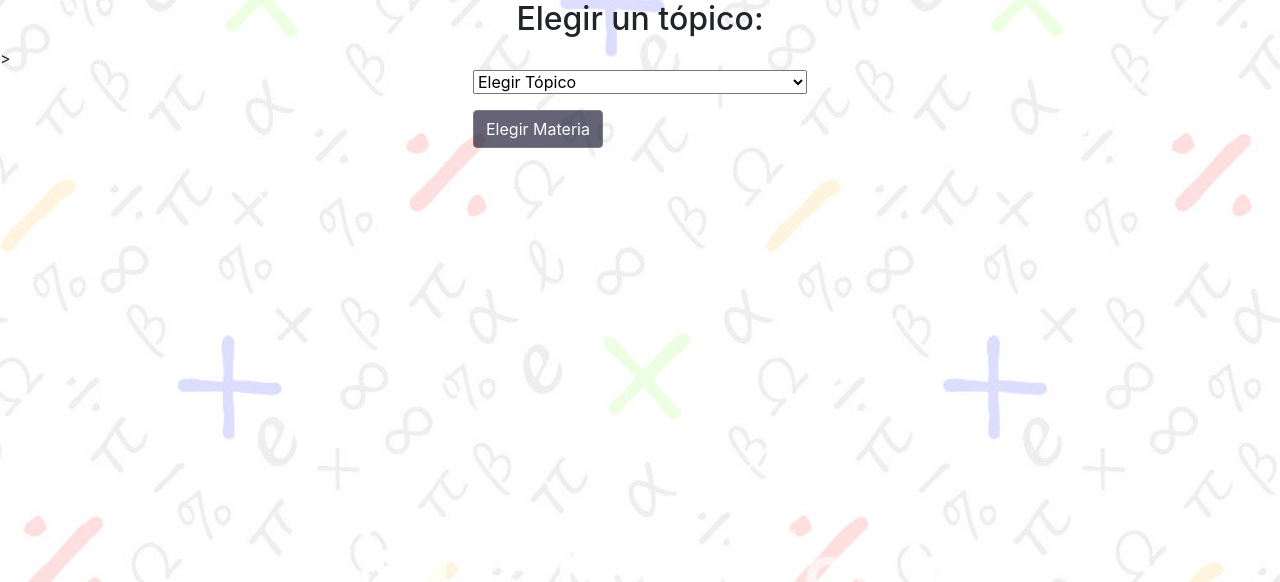
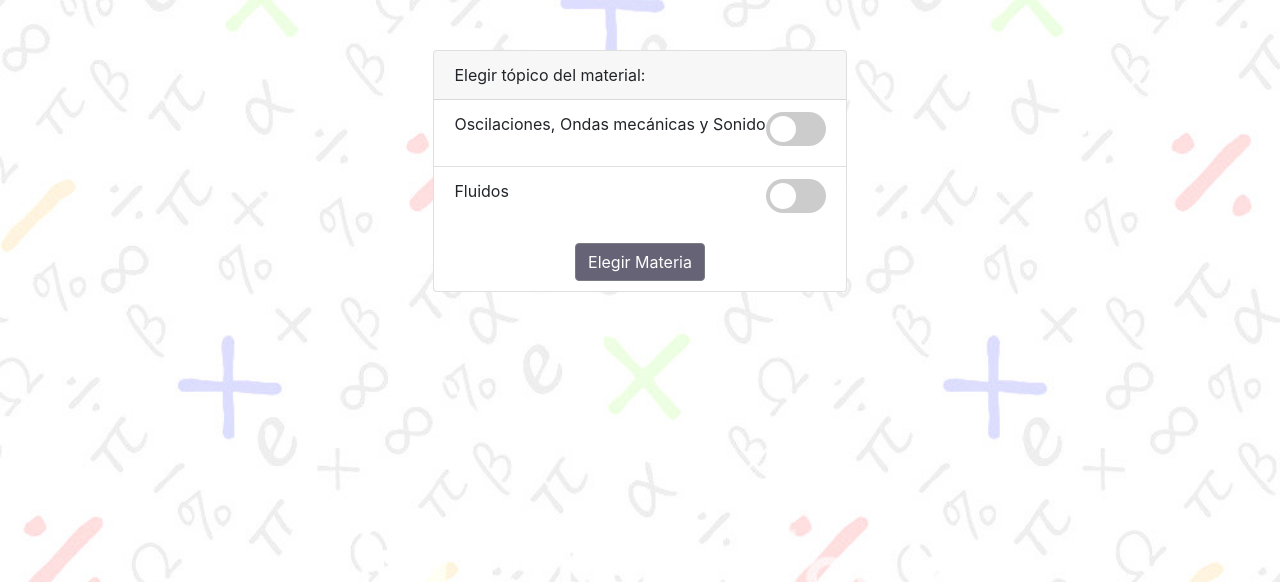
Before and after one commit to Sadaka1234/physics-website, a Django app: page /material/ in a window 1280 px wide. Shown: the part 64-646 px from the top of the page. Run offline with Django 3.2, Linux system fonts and the light colour scheme; a user stored in the database is signed in; data comes from the database, SQL or seed files in the repository; both versions use the stored data as it was after the commit; some libraries are stand-ins or nearby versions.

Commit message:
Clase 5: Listo pa subir

```diff
--- a/contenido/views.py
+++ b/contenido/views.py
@@ -17,15 +17,24 @@ def material(request):
       return redirect("login")
 
     elif "materia" in request.POST.keys():
-      context["submaterias"]=materia.objects.filter(topico=request.POST["materia"]).values("subtopico").order_by().distinct()
-      context["materia"]=request.POST["materia"]
+      consulta = request.POST.getlist('materia')
+      context["submaterias"]=materia.objects.filter(topico__in=consulta).values("subtopico").order_by().distinct()
+      context["materia"]=consulta
       return render(request, 'eleccion-submaterial.html', context)
 
     elif "submateria" in request.POST.keys():
-      actual = materia.objects.get(subtopico=request.POST["submateria"])
-      context["preguntas"]= ejercicio.objects.filter(materia=actual.id)
-      # Hay que crear el modelo de estudio context["preguntas"]=#
-      context["submateria"] = request.POST["submateria"]
+      consulta = request.POST.getlist('submateria')
+      print(request.POST)
+      print(consulta)
+      materias = materia.objects.filter(topico__in=context["materia"], subtopico__in=consulta).order_by().distinct()
+      print(materias)
+      id_materia = []
+      for i in materias:
+        print(i)
+        id_materia.append(i)
+      print(context)
+      context["preguntas"] = ejercicio.objects.filter(materia__in=id_materia).values("ruta").order_by()
+      context["submateria"] = consulta
       return render(request, 'mostrar-material.html', context)
 
   context["materias"] = materia.objects.values("topico").order_by().distinct()
--- /dev/null
+++ b/static/material-form.css
@@ -0,0 +1,74 @@
+/* The switch - the box around the slider */
+.switch {
+  position: relative;
+  display: inline-block;
+  width: 60px;
+  height: 34px;
+  float:right;
+}
+
+/* Hide default HTML checkbox */
+.switch input {display:none;}
+
+/* The slider */
+.slider {
+  position: absolute;
+  cursor: pointer;
+  top: 0;
+  left: 0;
+  right: 0;
+  bottom: 0;
+  background-color: #ccc;
+  -webkit-transition: .4s;
+  transition: .4s;
+}
+
+.slider:before {
+  position: absolute;
+  content: "";
+  height: 26px;
+  width: 26px;
+  left: 4px;
+  bottom: 4px;
+  background-color: white;
+  -webkit-transition: .4s;
+  transition: .4s;
+}
+
+input.default:checked + .slider {
+  background-color: #444;
+}
+input.primary:checked + .slider {
+  background-color: #2196F3;
+}
+input.success:checked + .slider {
+  background-color: #8bc34a;
+}
+input.info:checked + .slider {
+  background-color: #3de0f5;
+}
+input.warning:checked + .slider {
+  background-color: #FFC107;
+}
+input.danger:checked + .slider {
+  background-color: #f44336;
+}
+
+input:focus + .slider {
+  box-shadow: 0 0 1px #2196F3;
+}
+
+input:checked + .slider:before {
+  -webkit-transform: translateX(26px);
+  -ms-transform: translateX(26px);
+  transform: translateX(26px);
+}
+
+/* Rounded sliders */
+.slider.round {
+  border-radius: 34px;
+}
+
+.slider.round:before {
+  border-radius: 50%;
+}
--- a/templates/base.html
+++ b/templates/base.html
@@ -9,6 +9,8 @@
   <script src="https://ajax.googleapis.com/ajax/libs/jquery/1.11.1/jquery.min.js"></script>
   {% load bootstrap4 %}
   {% bootstrap_css %}
+  {% block estilos %}
+  {% endblock %}
 </head>
 <body class="body1">
       <nav class="navbar navbar-expand-lg navbar-dark" style="background-color: #1f1c71; font-size: larger">
@@ -67,4 +69,6 @@
       </div>
   {% bootstrap_javascript jquery='full' %}
 </body>
+{% block latex-scripts %}
+{% endblock %}
 </html>
--- a/templates/eleccion-material.html
+++ b/templates/eleccion-material.html
@@ -1,27 +1,48 @@
-{%  extends 'base.html' %}
+{% extends 'base.html' %}
+{% load staticfiles %}
+{% block estilos %}
+  <link rel="stylesheet" type="text/css" href="{% static 'material-form.css' %}">
+{% endblock %}
+
 {% block contenido %}
-  <center><h2> Elegir un tópico: </h2></center>>
-  <div class="d-flex justify-content-center h-100">
-    <form method="post">
-        <p>
-            <select id='materia' name="materia" class="mdb-select md-form">
-                <option value=" " disabled selected>Elegir Tópico</option>
-                {% for materia in materias %}
-                    <option value="{{ materia.topico }}">{{ materia.topico }}</option>
-                {% endfor %}
-            </select>
-        </p>
-        <p>{% csrf_token %}<button type="submit" class="btn btn-dark" style="background-color: #13112c" id="input-aceptado" disabled>Elegir Materia</button></p>
-    </form>
+  <div class="container">
+    <div class="row justify-content-md-center">
+      <div class="card" style="margin:50px 0">
+        <div class="card-header">Elegir tópico del material:</div>
+        <form action="." method="post">
+          <ul class="list-group list-group-flush">
+              {% for materia in materias %}
+                <li class="list-group-item">
+                    {{ materia.topico }}
+                  <label class="switch ">
+                    <input type="checkbox"
+                           id="materia"
+                           name="materia"
+                           class="{% cycle 'success' 'primary' 'warning' 'default' 'info'  'danger' %}"
+                           value="{{ materia.topico }}">
+                    <span class="slider round"></span>
+                  </label>
+                </li>
+              {% endfor %}
+          </ul>
+          <div class="row justify-content-md-center" style="margin:10px 0">{% csrf_token %}
+            <button type="submit" class="btn btn-dark" style="background-color: #13112c" id="input-aceptado" disabled>
+              Elegir Materia
+            </button>
+          </div>
+        </form>
+      </div>
+    </div>
+
     <script>
-        $( document ).ready(function() {
-            $('#materia').on('change', function() {
-                if(this.value === " ") {
+        $(document).ready(function () {
+            $(document).change(function () {
+                var checkedNum = $('input[id="materia"]:checked').length;
+                if (!checkedNum) {
                     $('#input-aceptado').attr("disabled", true);
-                    }
-                else {
+                } else {
                     $('#input-aceptado').attr("disabled", false);
-                    }
+                }
             });
         });
     </script>
```
Also changed, not shown: templates/eleccion-submaterial.html (+52 -25 lines), templates/mostrar-material.html (+49 -9 lines), db.sqlite3.
